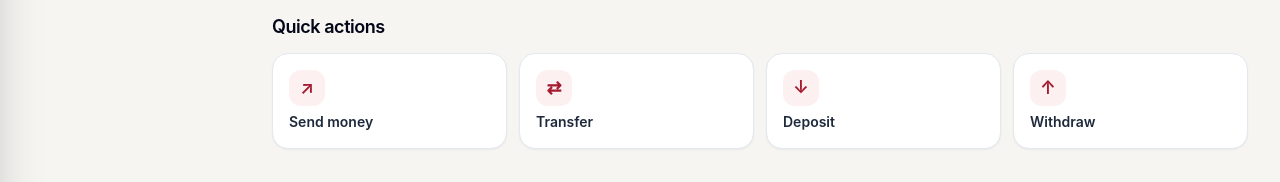
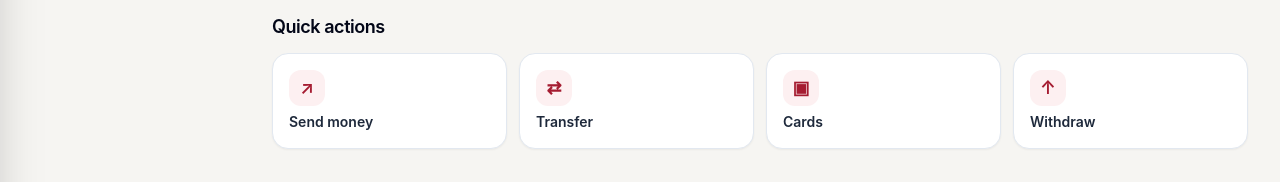
Before and after one commit to emmanuelowighoyota424-byte/the-bnk, a Next.js app: page /dashboard in a window 1280 px wide. Shown: the part 496-678 px from the top of the page. Built offline with nearby package versions, Linux system fonts and the light colour scheme; no server answers.

Commit message:
fix: remove customer deposit quick action

```diff
--- a/src/app/dashboard/page.tsx
+++ b/src/app/dashboard/page.tsx
@@ -87,7 +87,7 @@ export default function DashboardPage(){
           <div className="grid grid-cols-2 gap-3 sm:grid-cols-4">
             <Quick href="/transfer" title="Send money" icon="↗" />
             <Quick href="/transfer" title="Transfer" icon="⇄" />
-            <Quick href="/deposit" title="Deposit" icon="↓" />
+            <Quick href="/cards" title="Cards" icon="▣" />
             <Quick href="/withdraw" title="Withdraw" icon="↑" />
           </div>
         </section>
```
